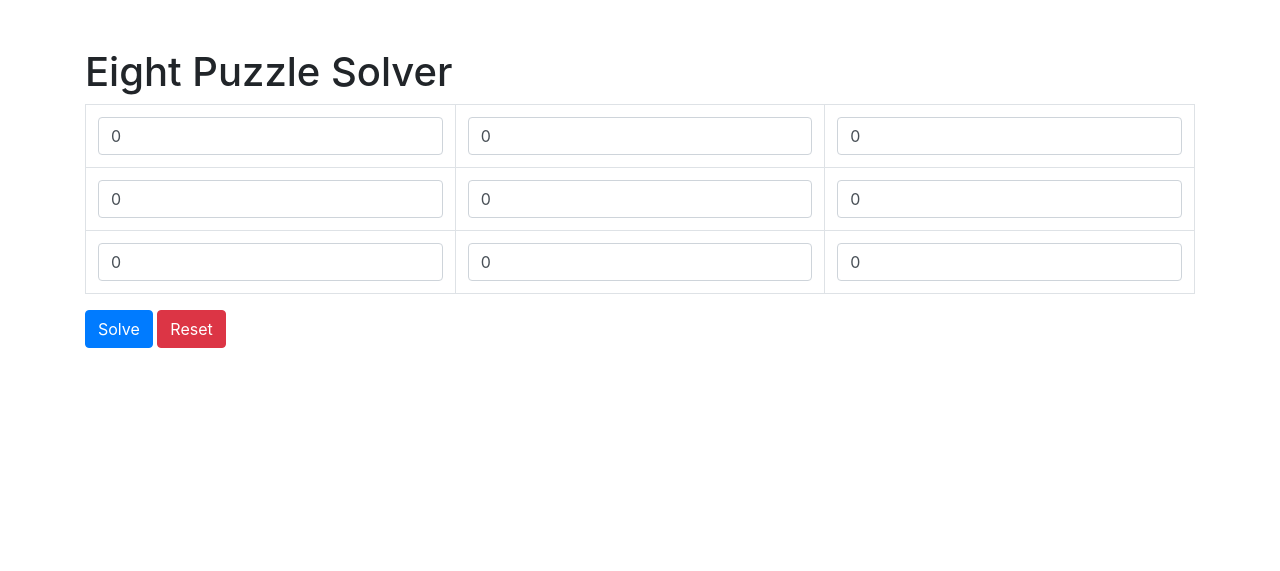
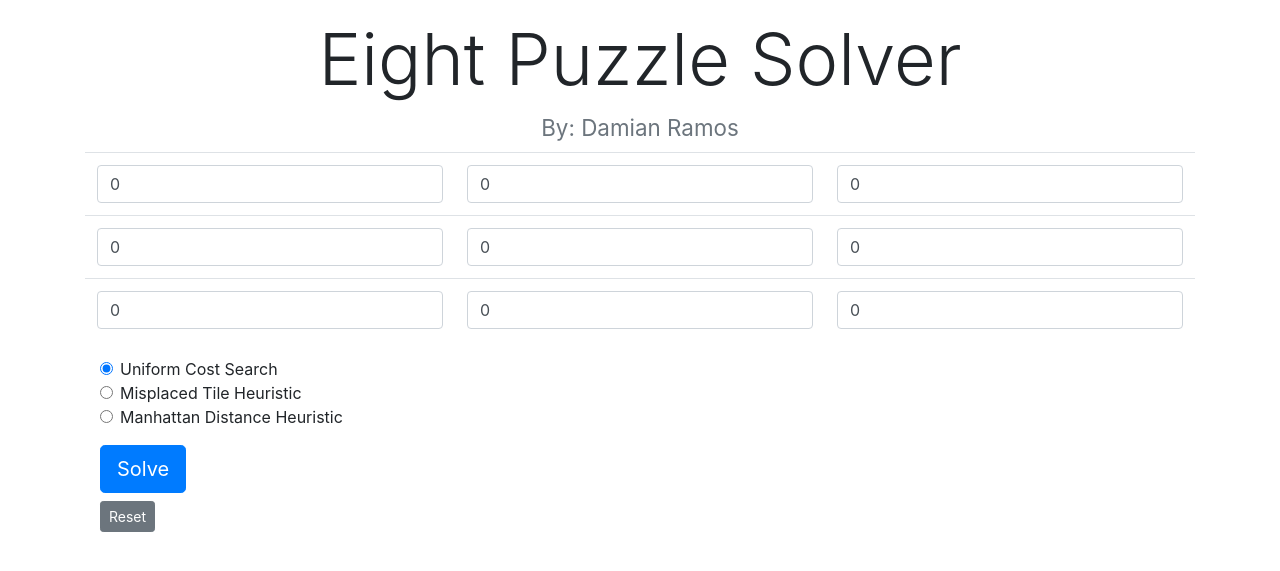
Before and after one commit to dramos2001/The-Eight-Puzzle-Solver, a Flask app: page / in a window 1280 px wide. Shown: the top 571 px of the page. Run offline with Flask 3, Linux system fonts and the light colour scheme; some libraries are stand-ins or nearby versions.

Commit message:
More styling added; added checkboxes

```diff
--- a/app/templates/index.html
+++ b/app/templates/index.html
@@ -5,26 +5,49 @@
 		<meta name="viewport" content="width=device-width, initial-scale=1.0">
 		<title>Eight Puzzle Solver</title>
 		<link rel="stylesheet" href="https://stackpath.bootstrapcdn.com/bootstrap/4.5.2/css/bootstrap.min.css"/>
-        <!--<script src="index.js"><script/>-->
 	</head>
 	<body>
-        <div class="container mt-5">
-            <h1>Eight Puzzle Solver</h1>
+		<div class="container my-3">
+			<div class="text-center">
+				<h1 class="display-3">Eight Puzzle Solver</h1>
+				<h3><small class="text-muted">By: Damian Ramos</small></h3>
+			</div>
 
 			<form method="post">
-                <table class="table table-bordered">
+				<table class="table">
 					{% for row in values %}
-                        <tr>
+						<tr class="col">
 							{% for value in row %}
 								<td><input type="text" class="form-control" name="box_{{loop.index0}}_{{loop.index}}" value="{{value}}" pattern="\d*"></td>
 							{% endfor %}
 						</tr>
 					{% endfor %}
 				</table>
-                <button type="submit" class="btn btn-primary">Solve</button>
-                <button type="submit" class="btn btn-danger" name="reset">Reset</button>
+
+				<div class="container my-3">
+					<div class="form-check">
+						<input class="form-check-input" type="radio" name="flexRadioDefault" id="flexRadioDefault1" checked>
+						<label class="form-check-label" for="flexRadioDefault1">Uniform Cost Search</label>
+					</div>
+					<div class="form-check">
+						<input class="form-check-input" type="radio" name="flexRadioDefault" id="flexRadioDefault2">
+						<label class="form-check-label" for="flexRadioDefault2">Misplaced Tile Heuristic</label>
+					</div>
+					<div class="form-check">
+						<input class="form-check-input" type="radio" name="flexRadioDefault" id="flexRadioDefault3">
+						<label class="form-check-label" for="flexRadioDefault3">Manhattan Distance Heuristic</label>
+					</div>
+				</div>
+
+				<div class="container ms-1">
+					<button type="submit" class="btn btn-primary btn-lg" name="submit">Solve</button>
+				</div>
+				<div class="container mt-2 ms-2">
+					<button type="submit" class="btn btn-secondary btn-sm" name="reset">Reset</button>
+				</div>
 			</form>
 		</div>
+
 
 		<script src="https://code.jquery.com/jquery-3.5.1.slim.min.js"></script>
 		<script src="https://cdn.jsdelivr.net/npm/@popperjs/core@2.10.2/dist/umd/popper.min.js"></script>
--- a/main.py
+++ b/main.py
@@ -299,7 +299,7 @@ def main():
         custom_puzzle = []
 
         print("Enter the numbers for the puzzle one by one. Hit enter after inputting each number" +
-              "Nine valid numbers should be entered, including 0 for the blank space.\n")
+              "\nNine valid numbers should be entered, including 0 for the blank space.\n")
 
         # checks for input of numbers for the puzzle
         for i in range(puzzle_size):
```
Also changed, not shown: app/templates/index.css (+0 -44 lines). Lines whose indentation alone changed are shown as unchanged.
